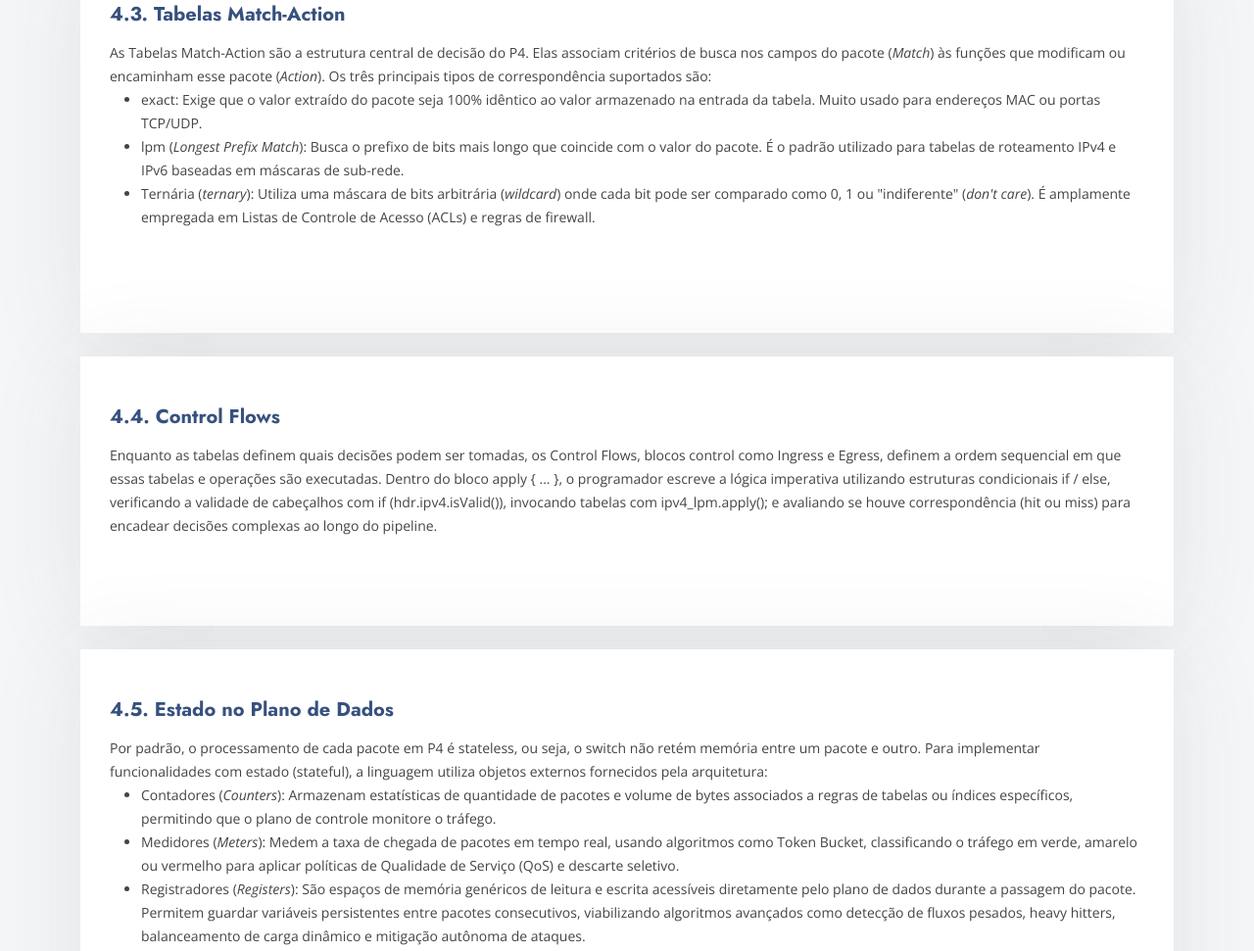
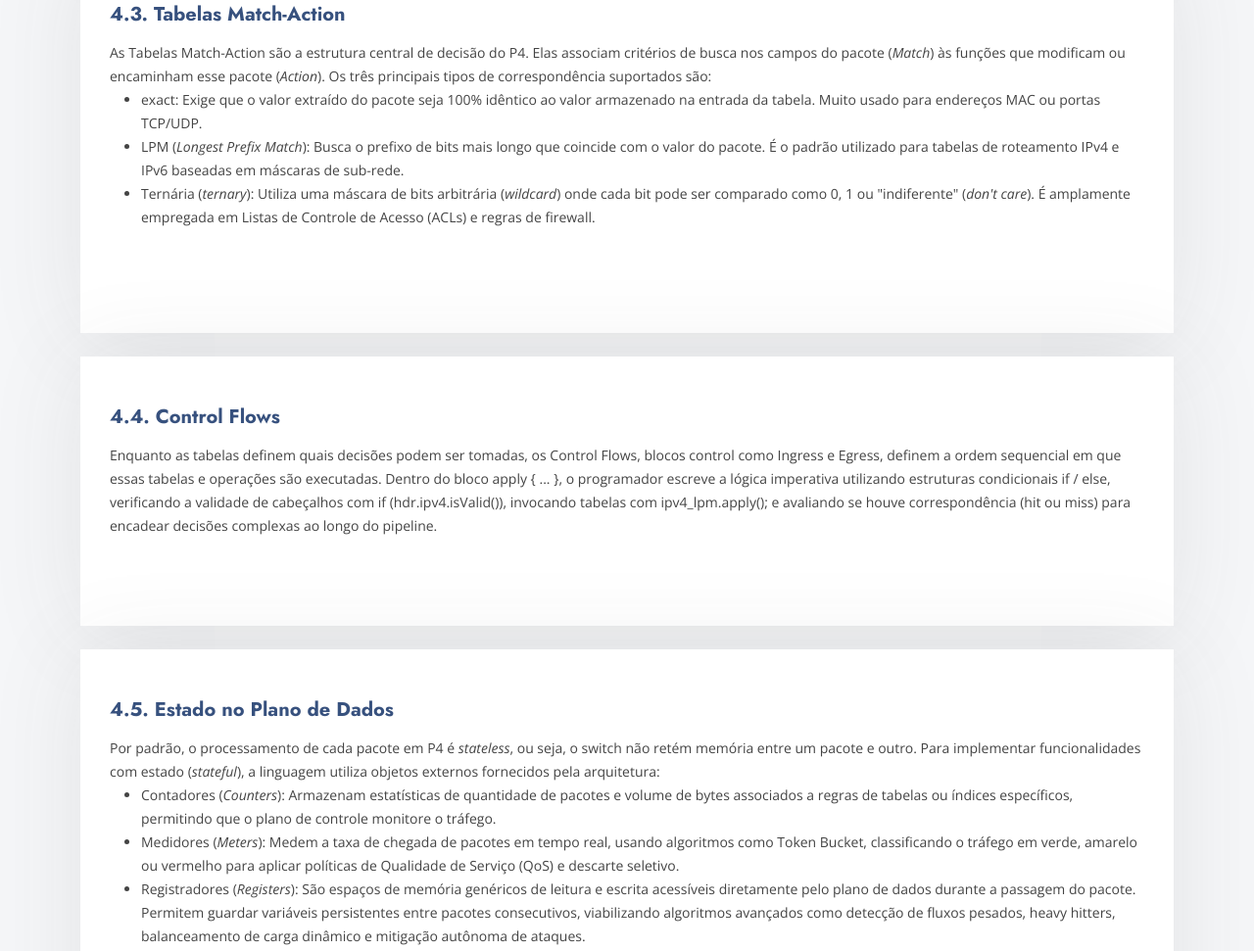
Before and after one commit to Nicolas-juliano/Redes_2, a plain HTML site: page index.html in a window 1280 px wide. Shown: the part 6578-7549 px from the top of the page at 98% size. Drawn offline with nearby package versions, Linux system fonts and the light colour scheme.

Commit message:
itálico

```diff
--- a/index.html
+++ b/index.html
@@ -331,7 +331,7 @@
               </p>
               <ul>
                 <li>exact: Exige que o valor extraído do pacote seja 100% idêntico ao valor armazenado na entrada da tabela. Muito usado para endereços MAC ou portas TCP/UDP.</li>
-                <li>lpm (<i>Longest Prefix Match</i>): Busca o prefixo de bits mais longo que coincide com o valor do pacote. É o padrão utilizado para tabelas de roteamento IPv4 e IPv6 baseadas em máscaras de sub-rede.</li>
+                <li>LPM (<i>Longest Prefix Match</i>): Busca o prefixo de bits mais longo que coincide com o valor do pacote. É o padrão utilizado para tabelas de roteamento IPv4 e IPv6 baseadas em máscaras de sub-rede.</li>
                 <li>Ternária (<i>ternary</i>): Utiliza uma máscara de bits arbitrária (<i>wildcard</i>) onde cada bit pode ser comparado como 0, 1 ou "indiferente" (<i>don't care</i>). É amplamente empregada em Listas de Controle de Acesso (ACLs) e regras de firewall.</li>
               </ul>
             </div>
@@ -350,7 +350,7 @@
             <div class="service-item position-relative">
               <h4>4.5. Estado no Plano de Dados</h4>
               <p>
-                Por padrão, o processamento de cada pacote em P4 é stateless, ou seja, o switch não retém memória entre um pacote e outro. Para implementar funcionalidades com estado (stateful), a linguagem utiliza objetos externos fornecidos pela arquitetura:
+                Por padrão, o processamento de cada pacote em P4 é <i>stateless</i>, ou seja, o switch não retém memória entre um pacote e outro. Para implementar funcionalidades com estado (<i>stateful</i>), a linguagem utiliza objetos externos fornecidos pela arquitetura:
               </p>
               <ul>
                 <li>Contadores (<i>Counters</i>): Armazenam estatísticas de quantidade de pacotes e volume de bytes associados a regras de tabelas ou índices específicos, permitindo que o plano de controle monitore o tráfego.</li>
```
